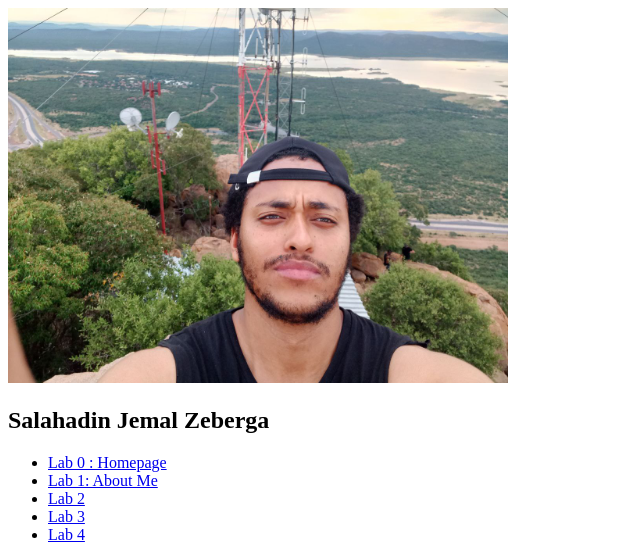
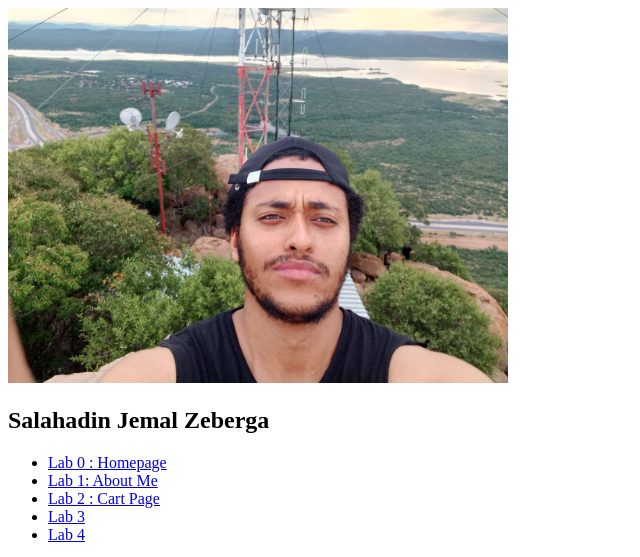
Before and after one commit to salahdin/WAP, a plain HTML site: page index.html in a window 1280 px wide. Shown: the top 557 px of the page, without its empty margins (0-640 px from the left). Drawn offline with Linux system fonts and the light colour scheme.

Commit message:
update link

```diff
--- a/index.html
+++ b/index.html
@@ -12,7 +12,7 @@
     <ul>
         <li><a href="/">Lab 0 : Homepage</a></li>
         <li><a href="./lab1/aboutme.html">Lab 1: About Me</a></li>
-        <li><a href="#">Lab 2</a></li>
+        <li><a href="./lab2/cart.html">Lab 2 : Cart Page</a></li>
         <li><a href="#">Lab 3</a></li>
         <li><a href="#">Lab 4</a></li>
     </ul>
```
